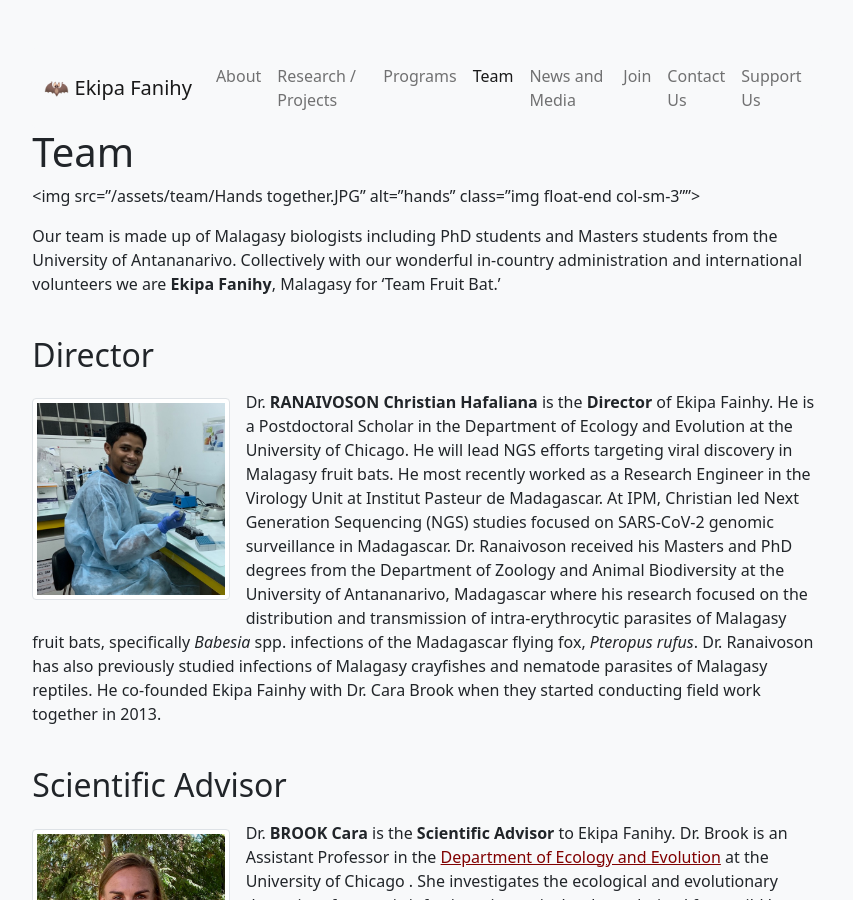
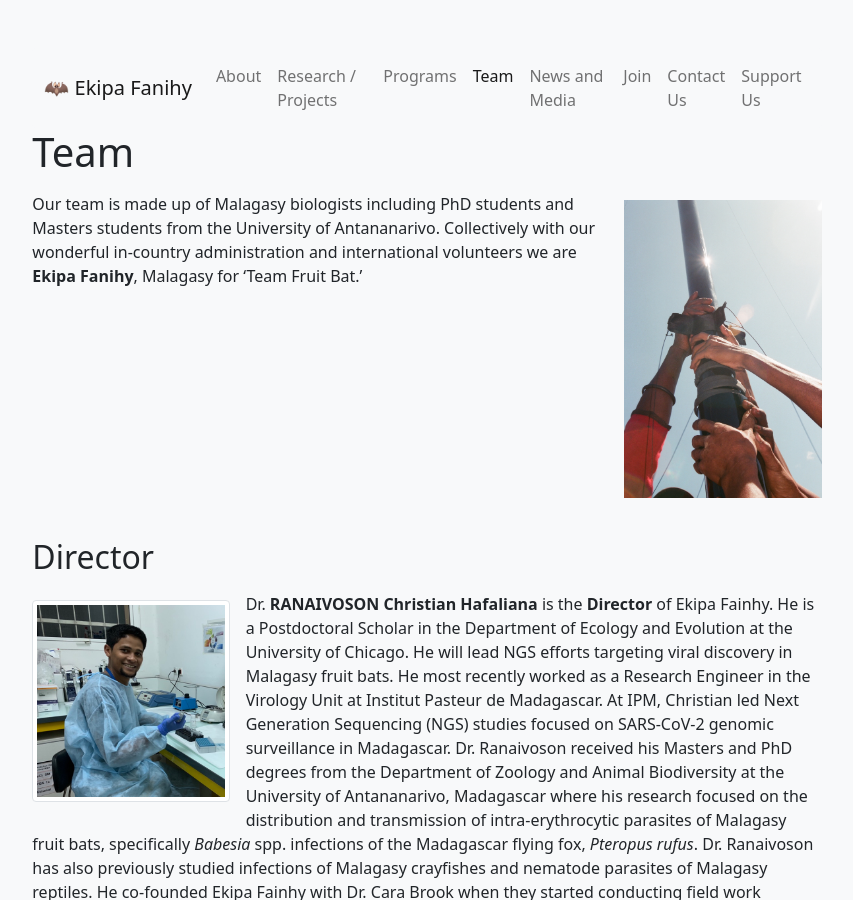
Before and after one commit to brooklabteam/www-ekipafanihy, a Jekyll site: the page built from Team.md, in a window 1280 px wide and 900 px high. Shown: the whole window, without its empty margins (213-1066 px from the left). Built offline with Jekyll 4.4.1, drawn with Linux system fonts in a browser that asks for light colours.

Commit message:
image edits

```diff
--- a/Team.md
+++ b/Team.md
@@ -3,7 +3,7 @@ layout: page
 title: Team
 permalink: /team
 ---
-<img src="/assets/team/Hands together.JPG" alt="hands" class="img float-end col-sm-3"">
+<img src="/assets/team/Hands together.JPG" alt="hands" class="img float-end col-sm-3">
 
 Our team is made up of Malagasy biologists including PhD students and Masters students from the University of Antananarivo. Collectively with our wonderful in-country administration and international volunteers we are **Ekipa Fanihy**, Malagasy for ‘Team Fruit Bat.’
 
```
